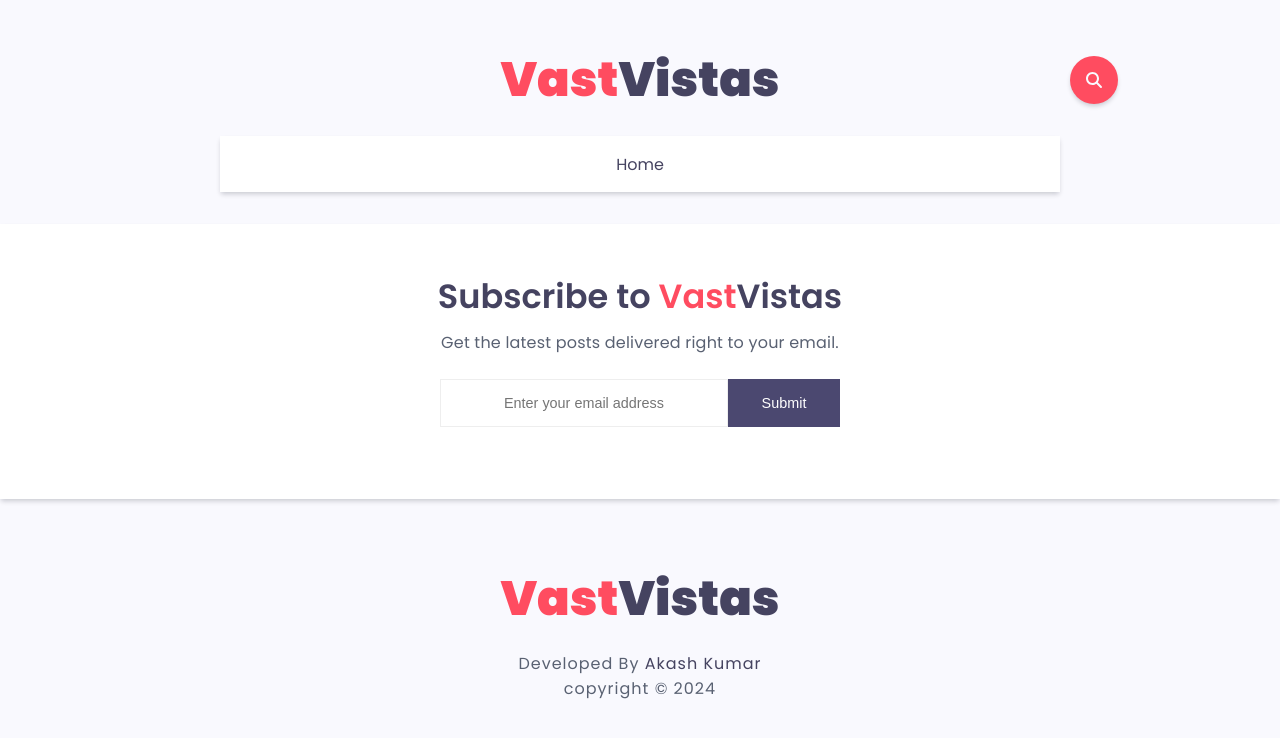
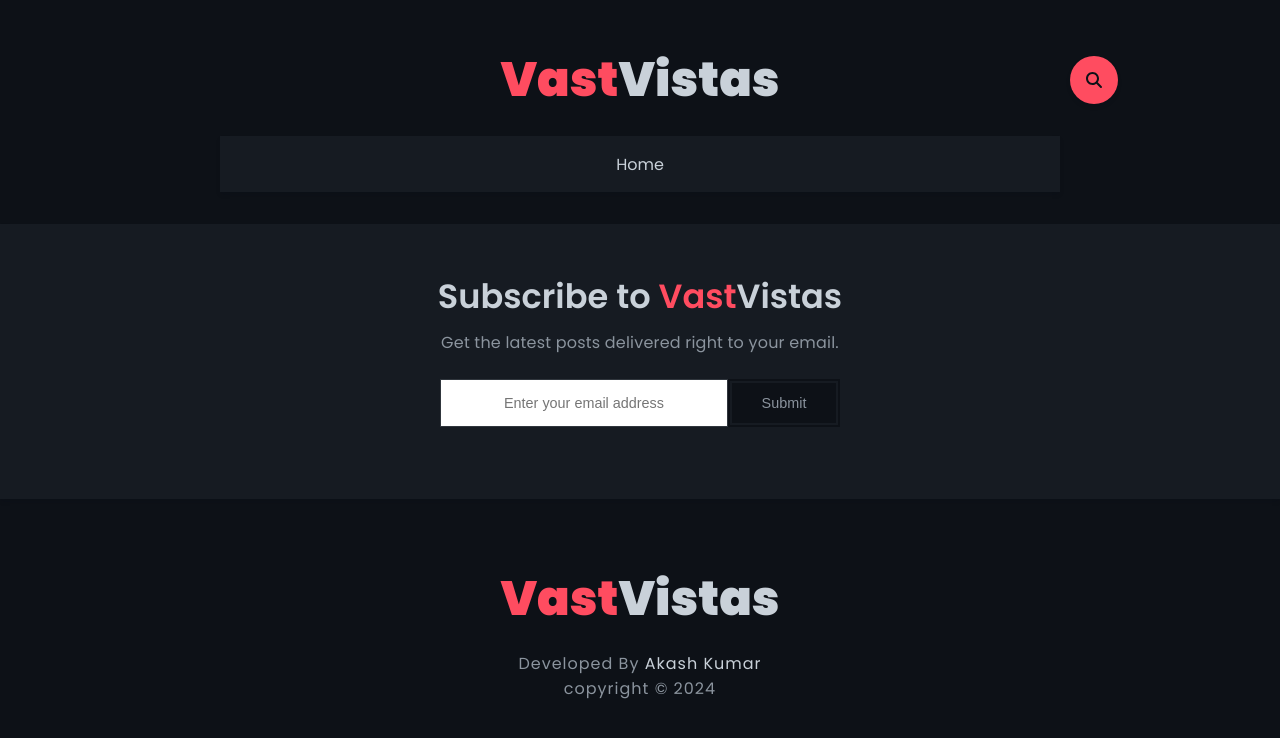
Before and after one commit to aksrva/VastVistasBlog-Django, a Django app: page / in a window 1280 px wide. Shown: the top 738 px of the page. Run offline with Django 4.2, Linux system fonts and the light colour scheme; data that the repository does not hold is empty; some libraries are stand-ins or nearby versions.

Commit message:
convert into dark mode theme

```diff
--- a/configuration/models.py
+++ b/configuration/models.py
@@ -43,6 +43,8 @@
     developer_name = models.CharField(max_length=255, default="Akash Kumar")
     developer_links = models.CharField(max_length=255,
                                        default="https://www.lapmos.com/")
+    default_user_image = models.ImageField(upload_to="users/", null=True,
+                                           blank=True)
     created_at = models.DateTimeField(auto_now_add=True)
     updated_at = models.DateTimeField(auto_now=True)
 
--- a/static/css/fonts.css
+++ b/static/css/fonts.css
@@ -15,7 +15,7 @@
     /* Font Family */
     --font-family-poppins: "Poppins", sans-serif;
     /* Color */
-    --bg-color: #f9f9fe;
+    /* --bg-color: #f9f9fe;
     --main-color: #ff4c60;
     --secondary-color: #65ebe7;;
     --black-color: #4b4870;
@@ -23,7 +23,16 @@
     --text-color: #596172;
     --border-color: #eee;
     --input-bg-color: #f9f9fe;
-    --post-bg-color: #ffffff;
+    --post-bg-color: #ffffff; */
+    --bg-color: #0d1117;
+    --main-color: #ff4c60;
+    --secondary-color: #2188ff;
+    --black-color: #161b22;
+    --title-color: #c9d1d9;
+    --text-color: #8b949e;
+    --border-color: #30363d;
+    --input-bg-color: #161b22;
+    --post-bg-color: #161b22;
     --box-shadow: 0px 3px 5px -1px rgba(7,10,25,.2);
     /* Button */
     --search-btn-height: 48px;
--- a/static/css/index.css
+++ b/static/css/index.css
@@ -214,6 +214,7 @@
     font-weight: var(--font-weight-medium);
     cursor: pointer;
     transition: var(--transition);
+    background-color: var(--bg-color);
 }
 .tag:hover {
     transform: translateY(-3px);
@@ -311,7 +312,7 @@
     position: relative;
     height: 3rem;
     width: 7rem;
-    border: 2px solid var(--black-color);
+    border: 2px solid var(--bg-color);
 }
 .subscribe-form button[type="submit"] {
     position: absolute;
@@ -319,12 +320,13 @@
     height: 100%;
     top: 0;
     left: 0;
-    background-color: var(--black-color);
-    color: var(--post-bg-color);
+    background-color: var(--bg-color);
+    color: var(--text-color);
     border: none;
     font-size: 0.9rem;
     border: 2px solid var(--black-color);
     transition: var(--transition);
+    cursor: pointer;
 }
 .subscribe-form button[type="submit"]:hover {
     left: -7px;
@@ -470,6 +472,7 @@
     top: 1rem;
     font-size: 2rem;
     cursor: pointer;
+    color: var(--main-color);
 }
 
 /* Comment */
--- a/templates/homepage.html
+++ b/templates/homepage.html
@@ -8,7 +8,7 @@
         <div class="image-title">
             <div class="image" data-imageBorder="{{post.image_border_color}}">
                 <a href="/post/{{post.slug}}/">
-                    <img src="/media/{{post.compress_image}}" alt="">
+                    <img src="{{post.compress_image.url}}" alt="">
                 </a>
             </div>
             <div class="title">
@@ -26,7 +26,15 @@
             <a href="#">
                 <div class="author">
                     <div class="author-image">
-                        <img src="{{post.author.image}}" alt="">
+                        {% if post.author.image %}
+                            <img src="{{post.author.image.url}}" alt="">
+                        {% else %}
+                            {% if configurations.default_user_image %}
+                                <img src="{{configurations.default_user_image.url}}">
+                                {% else %}
+                                <img src="/media/users/user-png-profile.png">
+                            {% endif %}
+                        {% endif %}
                     </div>
                     <div class="author-name">
                         {{post.author.first_name}} {{post.author.last_name}}
--- a/templates/post.html
+++ b/templates/post.html
@@ -3,7 +3,7 @@
 <section id="post">
     <div class="post-details">
         <div class="post-thumbnail">
-            <img class="thumbnail" src="/media/{{post.thumbnail}}" alt="">
+            <img class="thumbnail" src="{{post.thumbnail.url}}" alt="">
         </div>
         <div class="post-details-content">
             <div class="post-title">
--- a/users/models.py
+++ b/users/models.py
@@ -33,7 +33,7 @@
     email = models.EmailField(max_length=255, unique=True)
     first_name = models.CharField(max_length=255, null=True, blank=True)
     last_name = models.CharField(max_length=255, null=True, blank=True)
-    image = models.ImageField(upload_to="static/users/images/", null=True)
+    image = models.ImageField(upload_to="users/", null=True)
     objects = CustomManager()
 
     def __str__(self):
```
Also changed, not shown: templates/comment.html (+5 -3 lines), configuration/migrations/0003_configuration_default_user_image.py (added), post/migrations/0002_alter_post_compress_image_alter_post_thumbnail.py (added), static/users/images/avatar.png (deleted), static/users/images/avatar_3kO5mGe.png (deleted), static/users/images/avatar_Db5Ylqy.png (deleted), static/users/images/pexels-kelly-4642490.jpg (deleted), users/migrations/0002_alter_user_image.py (added), users/migrations/0003_alter_user_image.py (added).
